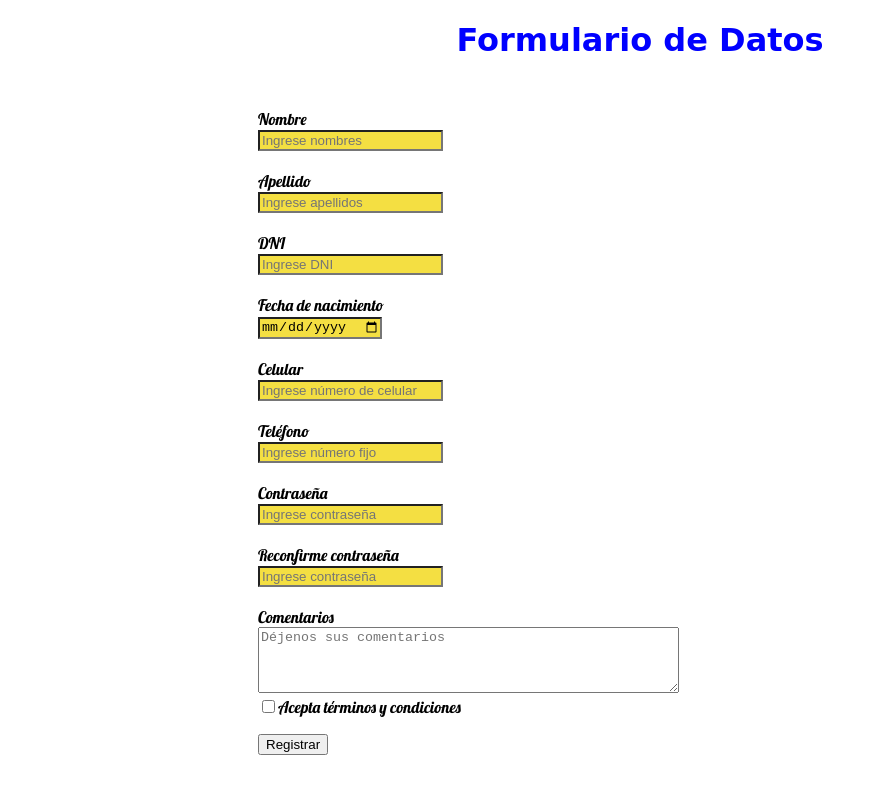
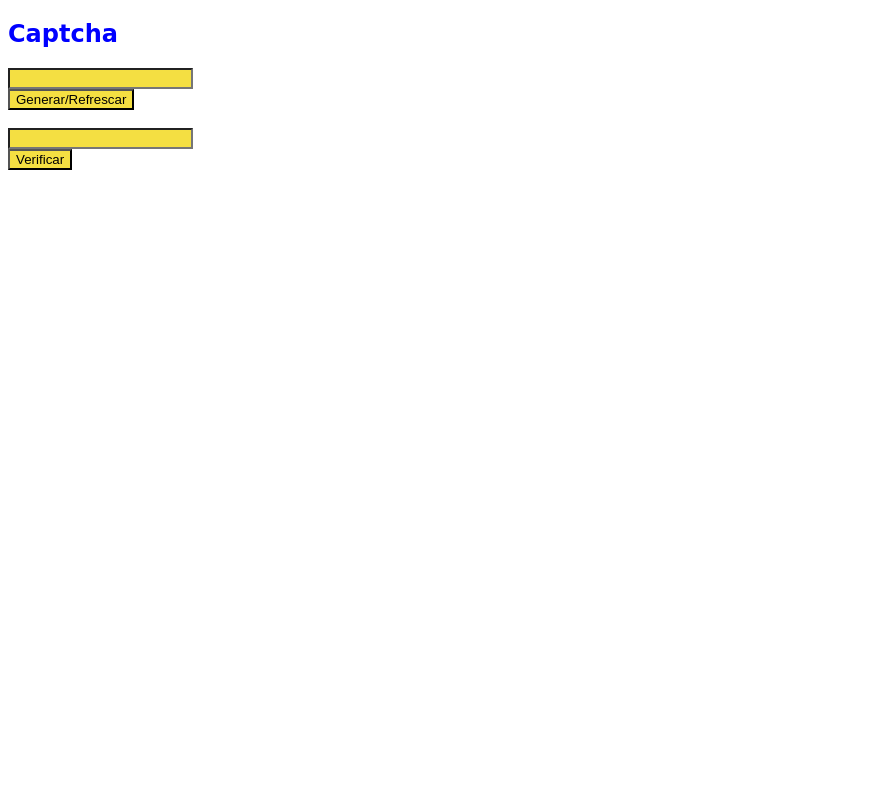
Before and after one commit to GeraldineCh/Leccion26GuiadoCaptcha, a plain HTML site: page index.html in a window 1280 px wide. Shown: the whole page, without its empty margins (0-877 px from the left). Drawn offline with Linux system fonts and the light colour scheme; a web font is replaced by a local one.

Commit message:
Funcionalidad completada

```diff
--- a/css/main.css
+++ b/css/main.css
@@ -2,17 +2,11 @@ header {
 	text-align: center;
 }
 
-h1 {
+h2 {
 	font-family: 'Sofia', cursive;
 	color: blue;
 }
 
-form {
-	font-family: 'Lobster', cursive;
-	margin-top: 50px;
-	margin-left: 200px;
-	padding-left: 50px;
-}
 
 span {
 		font-family: 'Arial', cursive;
@@ -25,5 +19,4 @@ input {
 
 input[type="button"] {
 	font-family: 'Arial', cursive;
-	margin-left: 50px;
 }
--- a/index.html
+++ b/index.html
@@ -5,64 +5,17 @@
 	<link href="https://fonts.googleapis.com/css?family=Sofia" rel="stylesheet">
 	<link href="https://fonts.googleapis.com/css?family=Lobster" rel="stylesheet">
 	<link rel="stylesheet" type="text/css" href="css/main.css">
-	<title>Formulario</title>
+	<title>Captcha</title>
 </head>
 <body>
-	<header>
-		<h1>Formulario de Datos</h1>
-	</header>
-	<section>
-		<form action=""; required=""; id="formulario">
+<body>
 
+	<h2>Captcha</h2>
+	<input type="text" id="ingreso"/><br>
+    <input type="button" id="cargar" value="Generar/Refrescar" onclick="generar();" /> <br><br>
+	<input type="text" id="ingreso2"/><br>
+    <input id="Button1" type="button" value="Verificar" onclick="alert(validacion());"/>
 
-			<label for="name">Nombre</label><br>
-			<input type="text" id="name" required="" class="entrada" placeholder="Ingrese nombres" /><br>
-			<span id="mensaje"></span>
-
-			<br><label for="ap">Apellido</label><br>
-			<input type="text" id="ap" required="" class="entrada" placeholder="Ingrese apellidos"/><br>
-			<span id="mensaje"></span>
-
-			<br><label for="dni">DNI</label><br>
-			<input type="number" id="dni" required="" pattern="([0-9]{8})" class="entrada" placeholder="Ingrese DNI"/><br>
-			<span id="mensaje"></span>
-
-			<br><label for="nac">Fecha de nacimiento</label><br>
-			<input type="date" id="nac" required="" min="01-01-1900" max="12-31-1999" class="entrada"/><br>
-			<span id="mensaje"></span>
-
-			<br><label for="cel">Celular</label><br>
-			<input type="number" id="cel" required="" pattern="([0-9]{9})" class="entrada" placeholder="Ingrese número de celular"/><br>
-			<span id="mensaje"></span>
-
-			<br><label for="fijo">Teléfono</label><br>
-			<input type="number" id="fijo" required="" pattern="([0-9]{7})" class="entrada" placeholder="Ingrese número fijo"/><br>
-			<span id="mensaje"></span>
-
-			<br><label for="pass">Contraseña</label><br>
-			<input type="password" id="pass" required="" class="entrada" placeholder="Ingrese contraseña"/><br>
-			<span id="mensaje"></span>
-
-			<br><label for="passw">Reconfirme contraseña</label><br>
-			<input type="password" id="passw" required="" class="entrada" placeholder="Ingrese contraseña"/><br>
-			<span id="mensaje"></span>
-
-			<br><label for="txarea">Comentarios</label><br>
-			<textarea rows="4" cols="50" placeholder="Déjenos sus comentarios"></textarea><br>
-			<span id="mensaje"></span>
-
-			<input type="checkbox" name="condiciones" value="yes" required="">Acepta términos y condiciones<br>
-			<span id="mensaje"></span>
-
-
-			<p>
-				<button type="submit" id="registro">Registrar</button>
-			</p>
-		</form>
-	</section>
-	<div id="salida">
-
-	</div>
-<script type="text/javascript" src="js/main.js"></script>
+	<script type="text/javascript" src="js/main.js"></script>
 </body>
 </html>
--- a/js/main.js
+++ b/js/main.js
@@ -1,9 +1,32 @@
-function validateForm() {
-    var x = document.forms["formulario"]["name"].value;
-    if (x == "([A-Z])\w+") {
-        alert("Registre nombre");
-        return false;
-    }
-}
+ function generar(){
+     var campo = new Array('0','1','2','3','4','5','6','7','8','9','A','B','C','D','E','F','G','H','I','J','K','L','M','N','O','P','Q','R','S','T','U','V','W','X','Y','Z','a','b','c','d','e','f','g','h','i','j','k','l','m','n','o','p','q','r','s','t','u','v','w','x','y','z');
+     var i;
+     var largo = campo.length;
+     for (i=0;i<6;i++){
+	       var a = campo[Math.floor(Math.random() * largo)];
+	       var b = campo[Math.floor(Math.random() * largo)];
+	       var c = campo[Math.floor(Math.random() * largo)];
+	       var d = campo[Math.floor(Math.random() * largo)];
+	       var e = campo[Math.floor(Math.random() * largo)];
+	       var f = campo[Math.floor(Math.random() * largo)];
+	       var g = campo[Math.floor(Math.random() * largo)];
+	      }
+    var salida = a + ' ' + b + ' ' + c + ' ' + d + ' ' + e + ' '+ f + ' ' + g; //code
+    document.getElementById("ingreso").value = salida
+  }
 
-validateForm();
+
+  function validacion(){
+      var entrada1 = noEspacios(document.getElementById('ingreso').value);
+      var entrada2 = noEspacios(document.getElementById('ingreso2').value);
+      if (entrada2 == entrada2){
+        return "Correcto";
+      }
+      else{
+        return "No coinciden";
+      }
+  }
+
+  function noEspacios(string){
+    return string.split(' ').join('');
+  }
```
